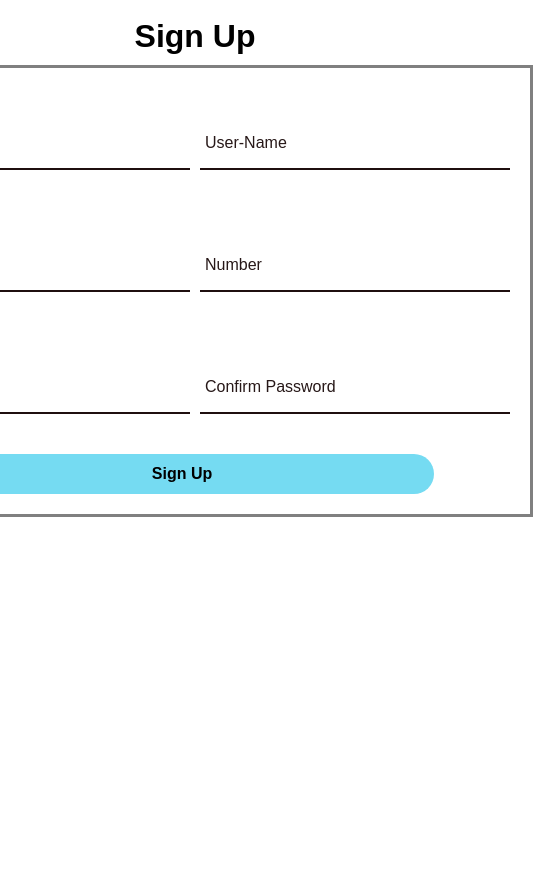
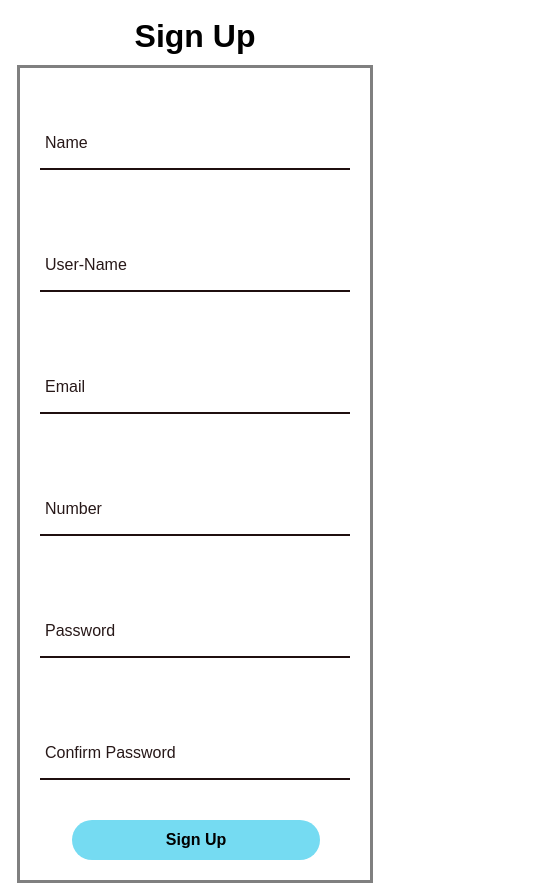
Before and after one commit to kzsharma/Login-page, a React (Vite) app: page /signup in a window 390 px wide. Shown: the whole page, 533 px wide, since content can reach past the window. Before the commit the page ends 844 px from the top, so only its background shows below. Built offline with nearby package versions, Linux system fonts and the light colour scheme.

Commit message:
responsive-signup-page

```diff
--- a/src/components/signUp/signUp.css
+++ b/src/components/signUp/signUp.css
@@ -50,3 +50,13 @@
     color: red;
     margin: -20px 0 2px;
 }
+
+@media (width <= 756px) {
+    .input-form{
+        display: flex;
+        flex-direction: column;
+    }
+    .signup-button{
+        margin-left: 32px;
+    }
+  }
```
